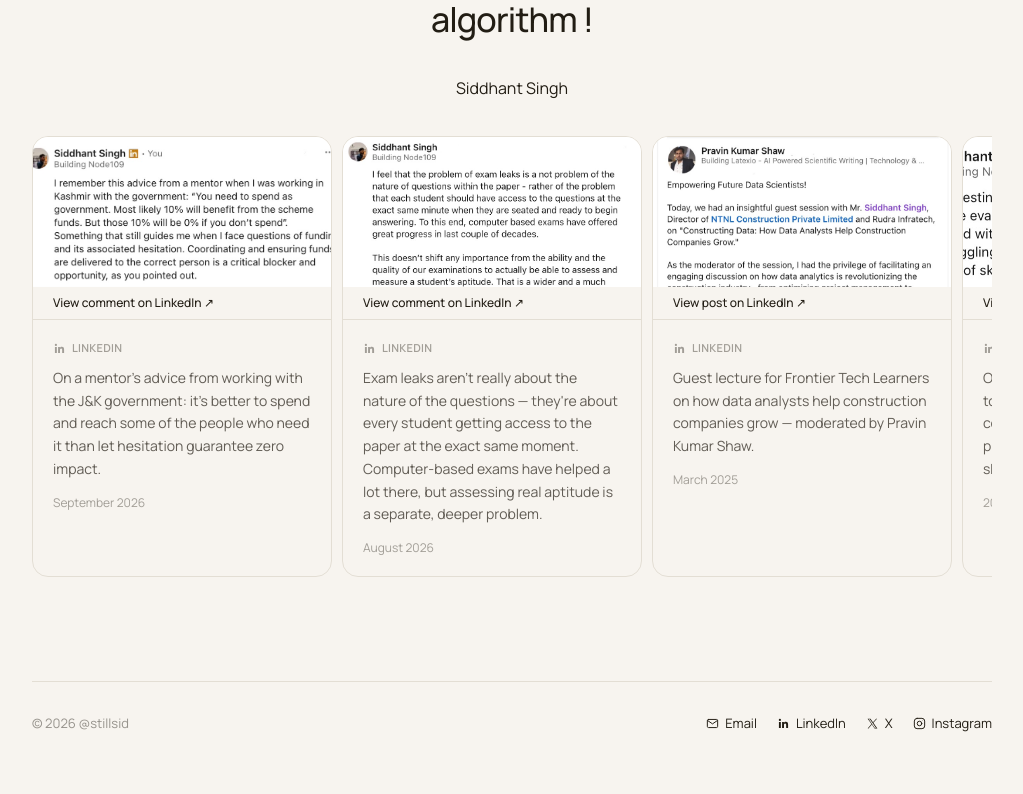
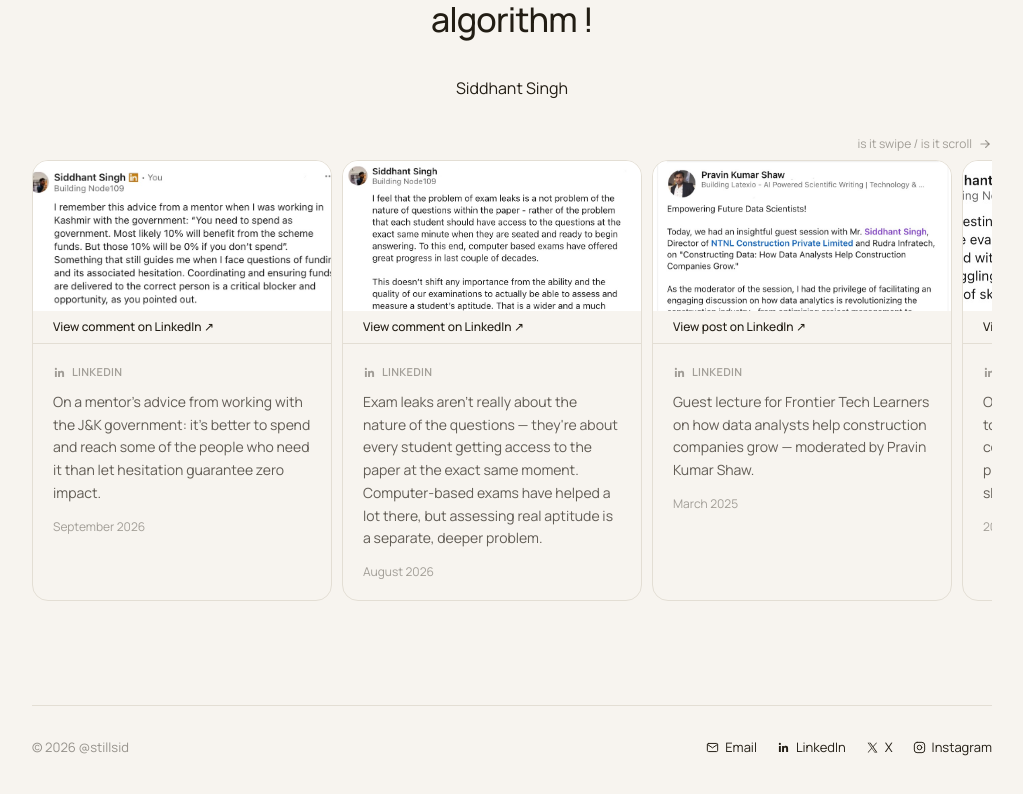
Before and after one commit to node109/corporatedropout, a Next.js app: page / in a window 1280 px wide. Shown: the part 2117-2911 px from the top of the page, without its empty margins (128-1151 px from the left). Built offline with nearby package versions, Linux system fonts and the light colour scheme.

Commit message:
Add swipe/scroll hint above Socials Corner carousel
Co-Authored-By: Claude Sonnet 5 <noreply@anthropic.com>
Claude-Session: https://claude.ai/code/session_01F6fMzp8dLPS7QvdxGVyP2D

```diff
--- a/src/app/page.tsx
+++ b/src/app/page.tsx
@@ -184,7 +184,15 @@ export default function Home() {
           <LinkedInBadge />
         </div>
 
-        <div className="mt-9 flex gap-2.5 overflow-x-auto pb-2 [scrollbar-width:thin] sm:snap-x sm:snap-mandatory">
+        <div className="mt-9 flex items-center justify-end gap-1.5 text-xs text-ink/40">
+          is it swipe / is it scroll
+          <svg width="14" height="14" viewBox="0 0 24 24" fill="none" stroke="currentColor" strokeWidth="2" strokeLinecap="round" strokeLinejoin="round" aria-hidden>
+            <path d="M5 12h14" />
+            <path d="m13 6 6 6-6 6" />
+          </svg>
+        </div>
+
+        <div className="mt-2 flex gap-2.5 overflow-x-auto pb-2 [scrollbar-width:thin] sm:snap-x sm:snap-mandatory">
           {SOCIAL_HIGHLIGHTS.map((highlight, i) => (
             <SocialCard key={i} highlight={highlight} />
           ))}
```
